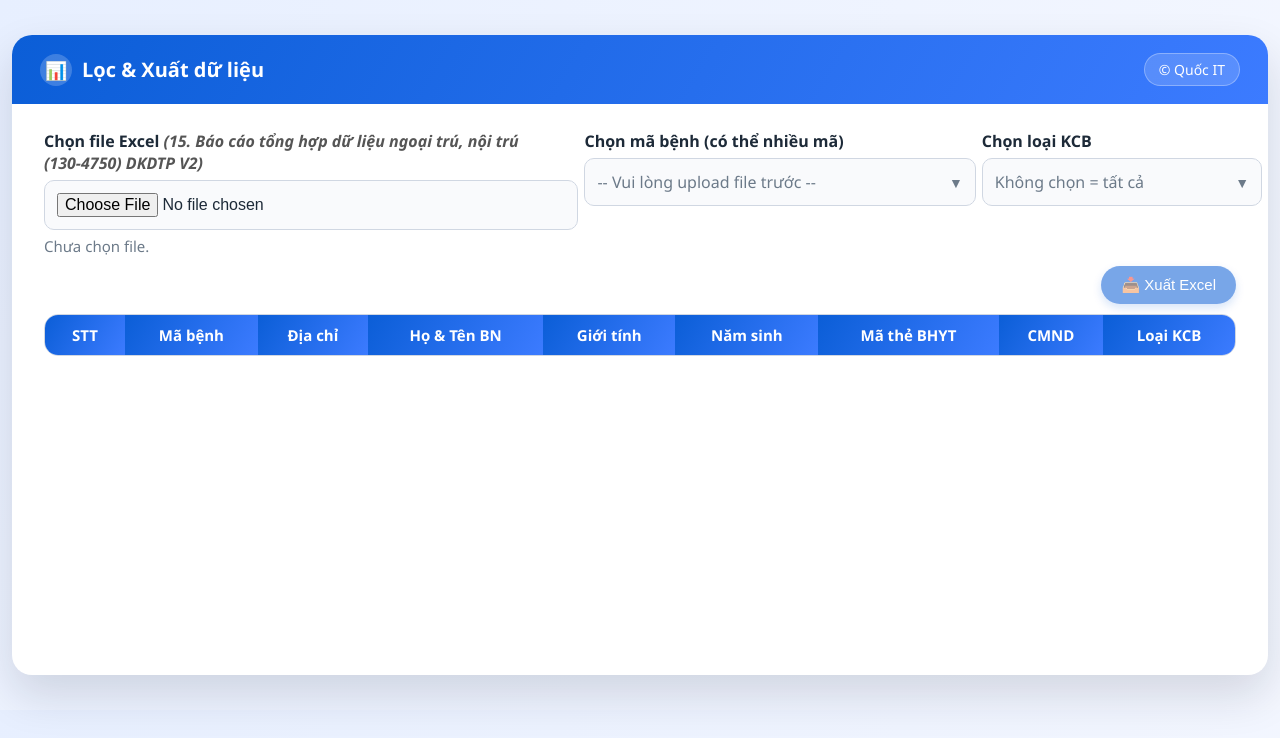
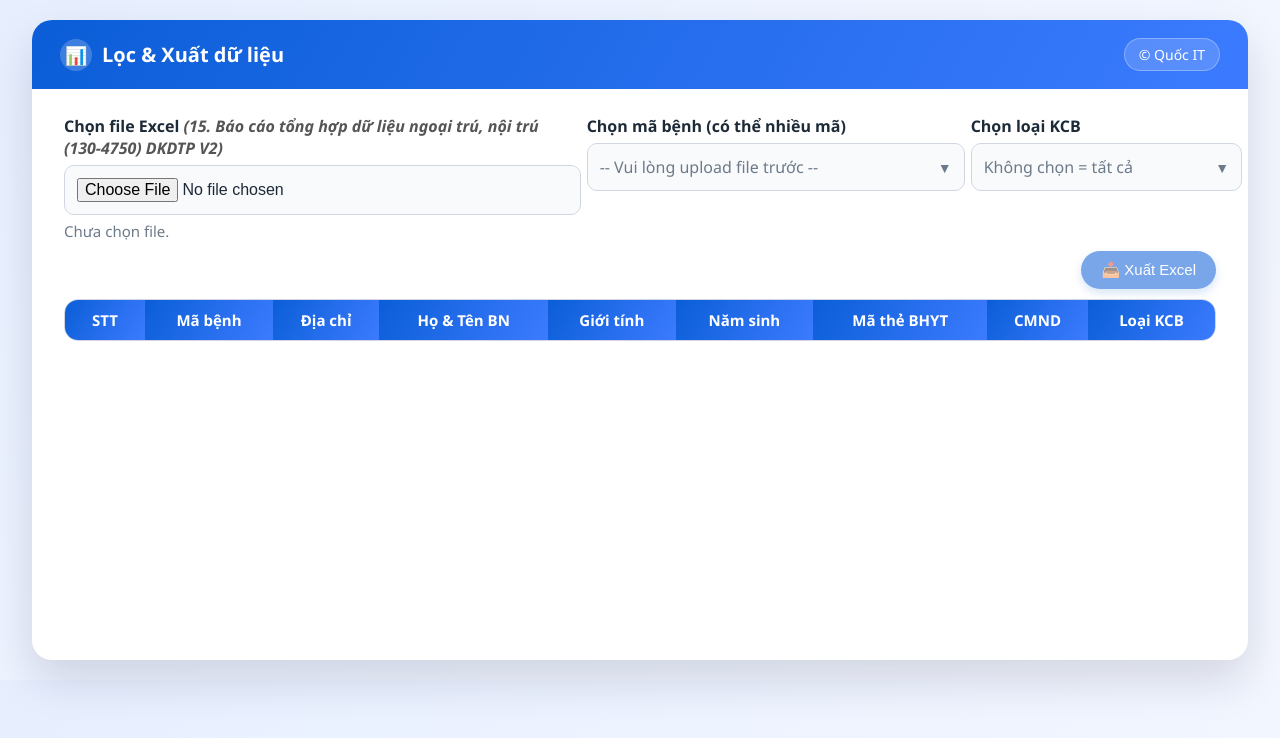
Before and after one commit to bvdksadec/thong-ke, a plain HTML site: page index.html in a window 1280 px wide. Drawn offline with Linux system fonts and the light colour scheme.

Commit message:
Update index.html

```diff
--- a/index.html
+++ b/index.html
@@ -23,14 +23,14 @@
     body {
       font-family: "Segoe UI", sans-serif;
       background: radial-gradient(circle at top left,#e7efff,#f4f7ff);
-      padding: 35px 12px;
+      padding: 20px 12px;
       margin: 0;
       color: var(--text-main);
       font-size: 17px;
     }
 
     .page {
-      max-width: 1500px;
+      max-width: 95vw;
       margin: 0 auto;
     }
 
@@ -170,13 +170,13 @@
 
     .table-container {
       margin-top: 10px;
-      max-height: 480px;
+      max-height: 600px;
       overflow: hidden;
       border-radius: 14px;
       border: 1px solid var(--border);
     }
     .table-scroll {
-      max-height: 480px;
+      max-height: 600px;
       overflow-y: auto;
     }
 
@@ -354,10 +354,10 @@
               </div>
               <div class="ms-options" id="msOptions"></div>
               <div class="ms-actions">
+                <button type="button" class="primary" id="msOk">Đồng ý</button>
+                <button type="button" id="msCancel">Hủy</button>
                 <button type="button" id="msSelectAll">Chọn tất</button>
                 <button type="button" id="msClearAll">Bỏ chọn</button>
-                <button type="button" class="primary" id="msOk">Đồng ý</button>
-                <button type="button" id="msCancel">Hủy</button>
               </div>
             </div>
           </div>
@@ -377,10 +377,10 @@
               </div>
               <div class="ms-options" id="loaiOptions"></div>
               <div class="ms-actions">
+                <button type="button" class="primary" id="loaiOk">Đồng ý</button>
+                <button type="button" id="loaiCancel">Hủy</button>
                 <button type="button" id="loaiSelectAll">Chọn tất</button>
                 <button type="button" id="loaiClearAll">Bỏ chọn</button>
-                <button type="button" class="primary" id="loaiOk">Đồng ý</button>
-                <button type="button" id="loaiCancel">Hủy</button>
               </div>
             </div>
           </div>
```
